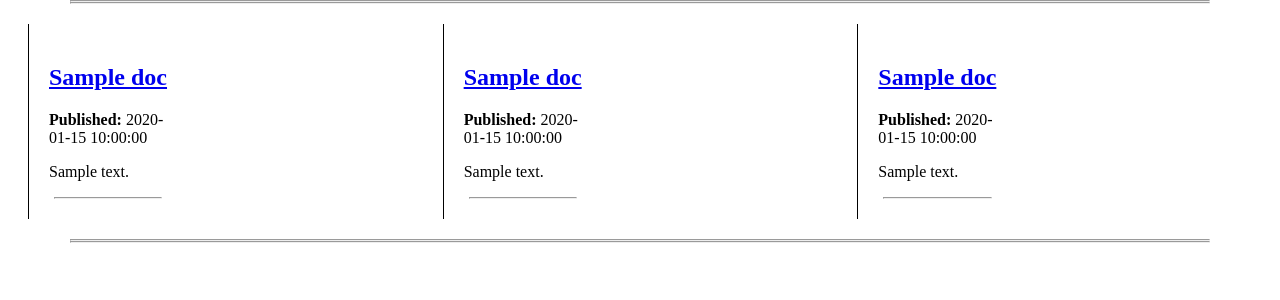
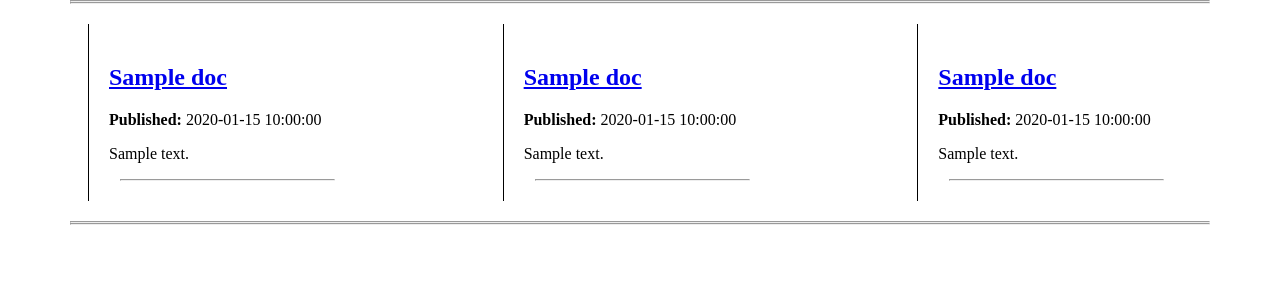
Before and after one commit to ruyeki/ecs162-hw3, a Flask app: page / in a window 1280 px wide. Shown: the part 112-412 px from the top of the page. Run offline with Flask 3, Linux system fonts and the light colour scheme; a database or web service that is not in the repository returns one stand-in record (values such as "Sample title"); data that the repository does not hold is empty; some web fonts are replaced.

Commit message:
fixing width

```diff
--- a/static/styles.css
+++ b/static/styles.css
@@ -45,8 +45,9 @@
     }
 
     #articles section {
-        width:30%;
+        width:60%;
         text-align: left;
+        margin-left: 60px;
         padding: 20px;
         border-left: 1px solid black;
     }
```
